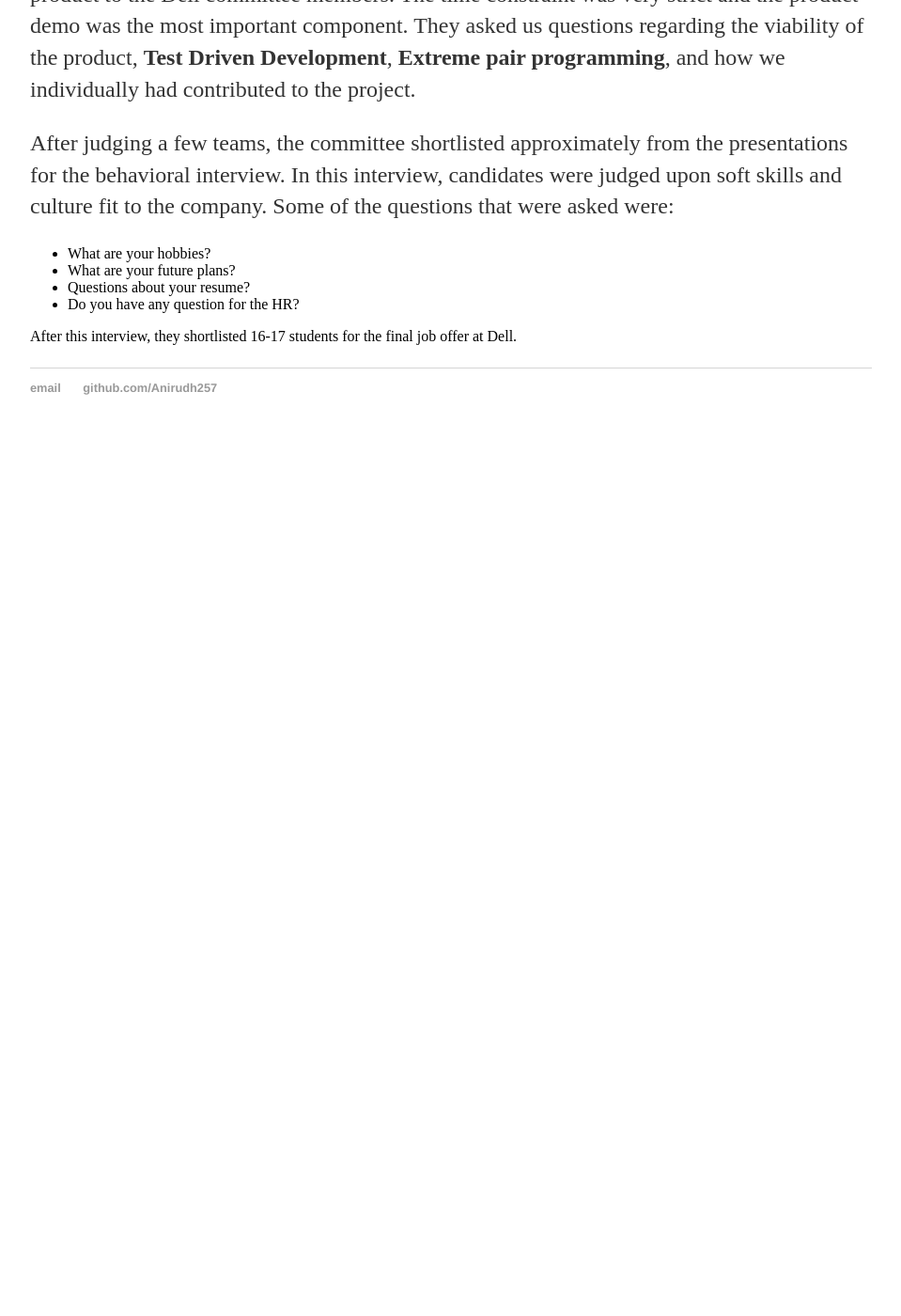
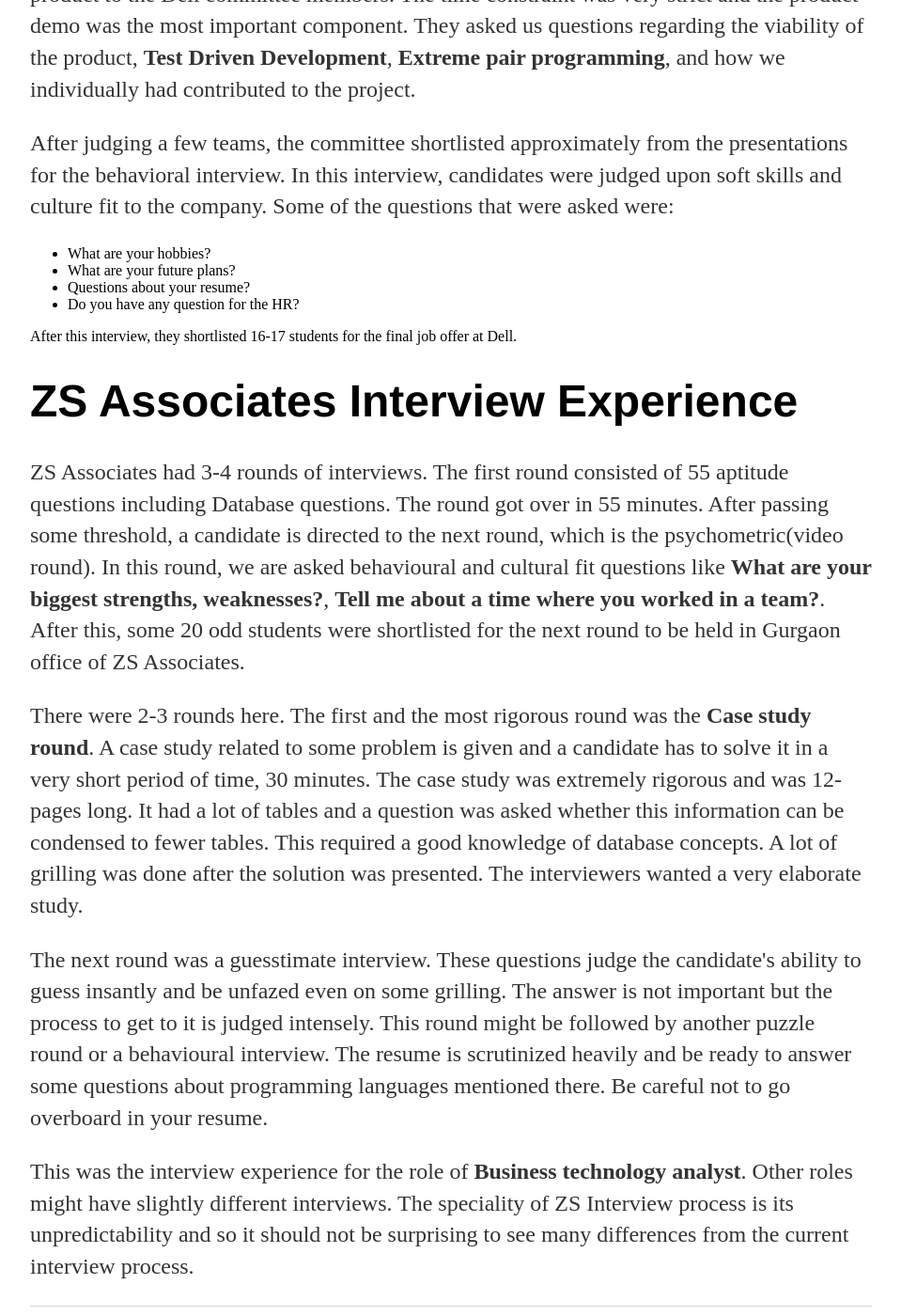
Before and after one commit to Anirudh257/Anirudh257.github.io, a Jekyll site: the page built from InterviewExperiences/index.html, in a window 1280 px wide and 1400 px high, scrolled down 829 px. Shown: the whole window at 94% size, without its empty margins (160-1119 px from the left). Built offline with Jekyll 4.4.1, drawn with Linux system fonts in a browser that asks for light colours; before the commit the page ends 1309 px from its top, so only the background shows below that.

Commit message:
Update index.html
Added ZS Associates Interview Process.

```diff
--- a/InterviewExperiences/index.html
+++ b/InterviewExperiences/index.html
@@ -35,3 +35,26 @@
 </ul>
 
 After this interview, they shortlisted 16-17 students for the final job offer at Dell.</p>
+
+<h1>ZS Associates Interview Experience</h1>
+
+        <p> ZS Associates had 3-4 rounds of interviews. The first round consisted of 55 aptitude questions including Database
+questions. The round got over in 55 minutes. After passing some threshold, a candidate is directed to the next round, which is
+the psychometric(video round). In this round, we are asked behavioural and cultural fit questions like <b>What are your biggest
+strengths, weaknesses?</b>, <b>Tell me about a time where you worked in a team?</b>. After this, some 20 odd students were
+shortlisted for the next round to be held in Gurgaon office of ZS Associates. </p>
+
+        <p>There were 2-3 rounds here. The first and the most rigorous round was the <b>Case study round</b>. A case study
+related to some problem is given and a candidate has to solve it in a very short period of time, 30 minutes. The case study
+was extremely rigorous and was 12-pages long. It had a lot of tables and a question was asked whether this information can be
+condensed to fewer tables. This required a good knowledge of database concepts. A lot of grilling was done after the solution
+was presented. The interviewers wanted a very elaborate study.</p>
+
+        <p>The next round was a guesstimate interview. These questions judge the candidate's ability to guess insantly and
+be unfazed even on some grilling. The answer is not important but the process to get to it is judged intensely. This round
+might be followed by another puzzle round or a behavioural interview. The resume is scrutinized heavily and be ready to answer
+some questions about programming languages mentioned there. Be careful not to go overboard in your resume.</p>
+
+        <p>This was the interview experience for the role of <b>Business technology analyst</b>. Other roles might have
+slightly different interviews. The speciality of ZS Interview process is its unpredictability and so it should not be
+surprising to see many differences from the current interview process.</p>
```
